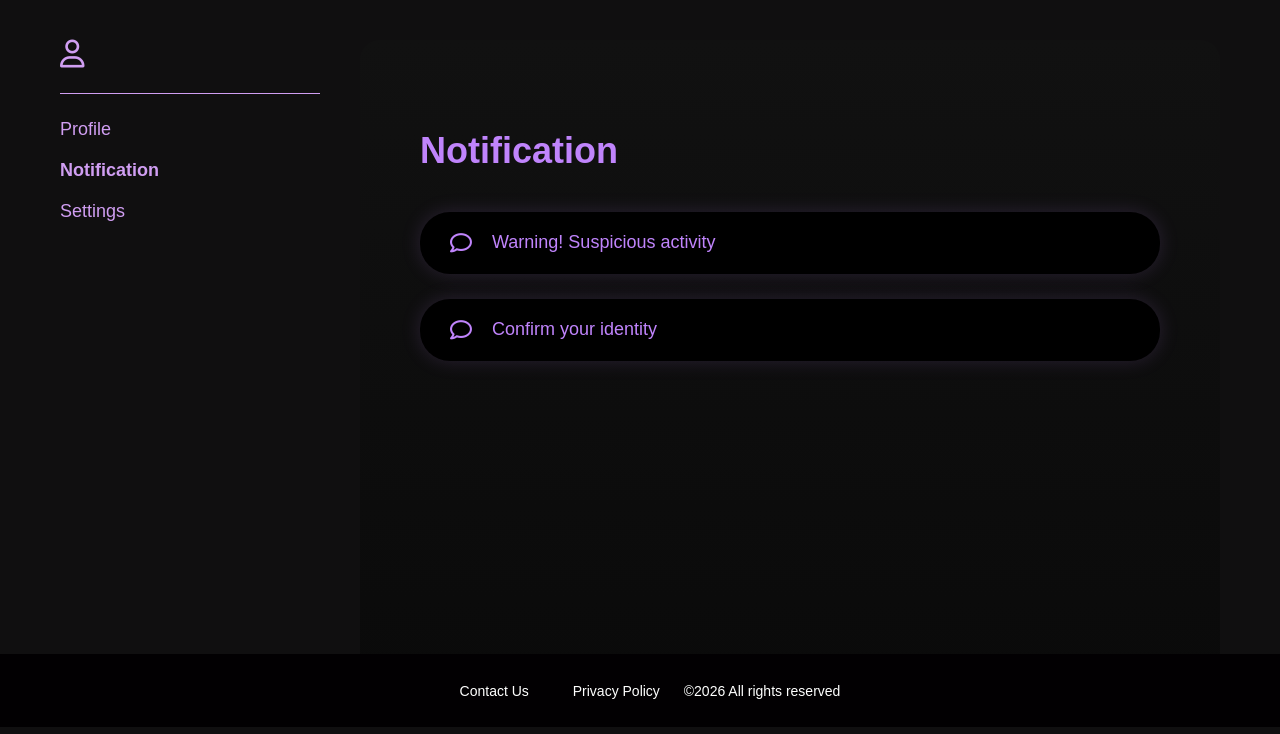
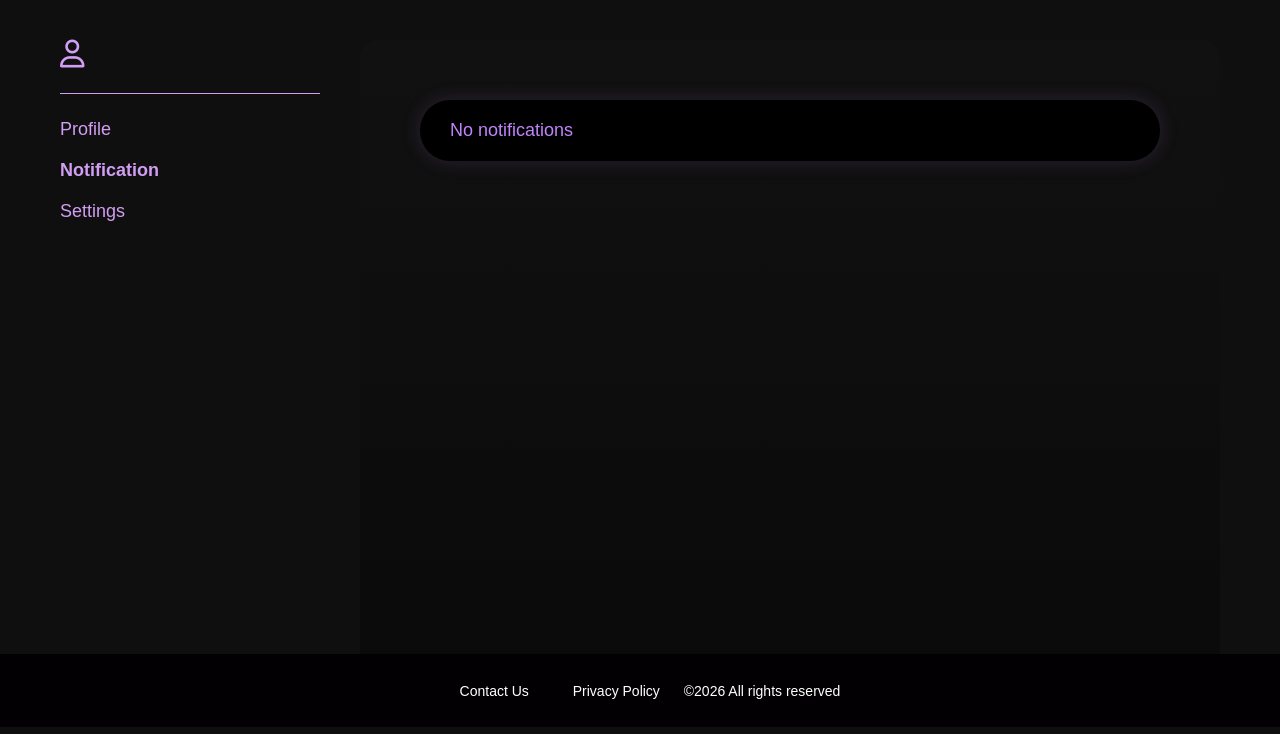
Before and after one commit to martamysyshynn/LockCloud, a Flask app: template templates/profile_notifications_page.html in a window 1280 px wide. Shown: the part 73-807 px from the top of the page. Run offline with Flask 3, Linux system fonts and the light colour scheme; the template is opened without the code that fills it, so the values that code supplies are empty.

Commit message:
Add notification

```diff
--- a/app.py
+++ b/app.py
@@ -143,6 +143,12 @@ def signin():
         )
         connection.commit()
 
+        alerts = analyze_security(user['id'])
+
+        if user.get('notify_on_suspicious'):
+            for alert in alerts:
+                create_notification(user['id'], alert['message'])
+
         cursor.close()
         connection.close()
 
@@ -150,6 +156,7 @@ def signin():
         return redirect(url_for('admin') if user['role'] == 'admin' else url_for('home'))
 
     return render_template('sign_in_page.html')
+
 @app.route('/two-factor', methods=['GET', 'POST'])
 def two_factor():
     if 'temp_user_id' not in session:
@@ -238,12 +245,26 @@ def notifications():
 
     connection = get_db_connection()
     cursor = connection.cursor(dictionary=True)
+
+    # 👇 отримуємо user
     cursor.execute("SELECT * FROM users WHERE id=%s", (session['user_id'],))
     user = cursor.fetchone()
+
+    # 👇 отримуємо notifications
+    cursor.execute(
+        "SELECT * FROM notifications WHERE user_id=%s ORDER BY created_at DESC",
+        (session['user_id'],)
+    )
+    notifications = cursor.fetchall()
+
     cursor.close()
     connection.close()
 
-    return render_template('profile_notifications_page.html', user=user)
+    return render_template(
+        'profile_notifications_page.html',
+        user=user,  # ✅ ДОДАТИ
+        notifications=notifications
+    )
 
 @app.route('/settings')
 def settings():
@@ -1003,7 +1024,6 @@ def analyze_security(user_id):
     if not logs:
         return alerts
 
-    # 📍 1. Новий IP
     last_ip = logs[0]['ip_address']
     for log in logs[1:]:
         if log['ip_address'] != last_ip:
@@ -1014,7 +1034,6 @@ def analyze_security(user_id):
             })
             break
 
-    # ⏰ 2. Підозрілий час
     for log in logs:
         hour = log['created_at'].hour
         if hour >= 0 and hour <= 6:
@@ -1025,7 +1044,6 @@ def analyze_security(user_id):
             })
             break
 
-    # ⭐ 3. Масове видалення
     delete_count = 0
     for log in logs:
         if log['action'] in ['Delete file', 'Delete folder']:
@@ -1038,10 +1056,31 @@ def analyze_security(user_id):
             "details": f"{delete_count} actions"
         })
 
+
+    cursor.execute("SELECT notify_on_suspicious FROM users WHERE id=%s", (user_id,))
+    user_settings = cursor.fetchone()
+
+    if user_settings and user_settings['notify_on_suspicious']:
+        for alert in alerts:
+            create_notification(user_id, alert['message'])
+
     cursor.close()
     connection.close()
 
     return alerts
 
+def create_notification(user_id, message):
+    connection = get_db_connection()
+    cursor = connection.cursor()
+
+    cursor.execute(
+        "INSERT INTO notifications (user_id, message) VALUES (%s, %s)",
+        (user_id, message)
+    )
+
+    connection.commit()
+    cursor.close()
+    connection.close()
+
 if __name__ == '__main__':
     app.run(debug=True)
--- a/templates/profile_notifications_page.html
+++ b/templates/profile_notifications_page.html
@@ -27,24 +27,23 @@
     </aside>
 
     <section class="profile-content">
-        <h1 class="page-title">Notification</h1>
-
         <div class="notification-list">
-
-            <div class="notification-card">
-                <i class="fa-regular fa-comment"></i>
-                <span>Warning! Suspicious activity</span>
-            </div>
-
-            <div class="notification-card">
-                <i class="fa-regular fa-comment"></i>
-                <span>Confirm your identity</span>
-            </div>
+            {% if notifications %}
+                {% for n in notifications %}
+                    <div class="notification-card">
+                        <i class="fa-regular fa-comment"></i>
+                        <span>{{ n.message }}</span>
+                    </div>
+                {% endfor %}
+            {% else %}
+                <div class="notification-card">
+                    <span>No notifications</span>
+                </div>
+            {% endif %}
 
         </div>
     </section>
 
-
 </div>
 
 {% endblock %}
```
Also changed, not shown: templates/user_details.html (+0 -8 lines).
